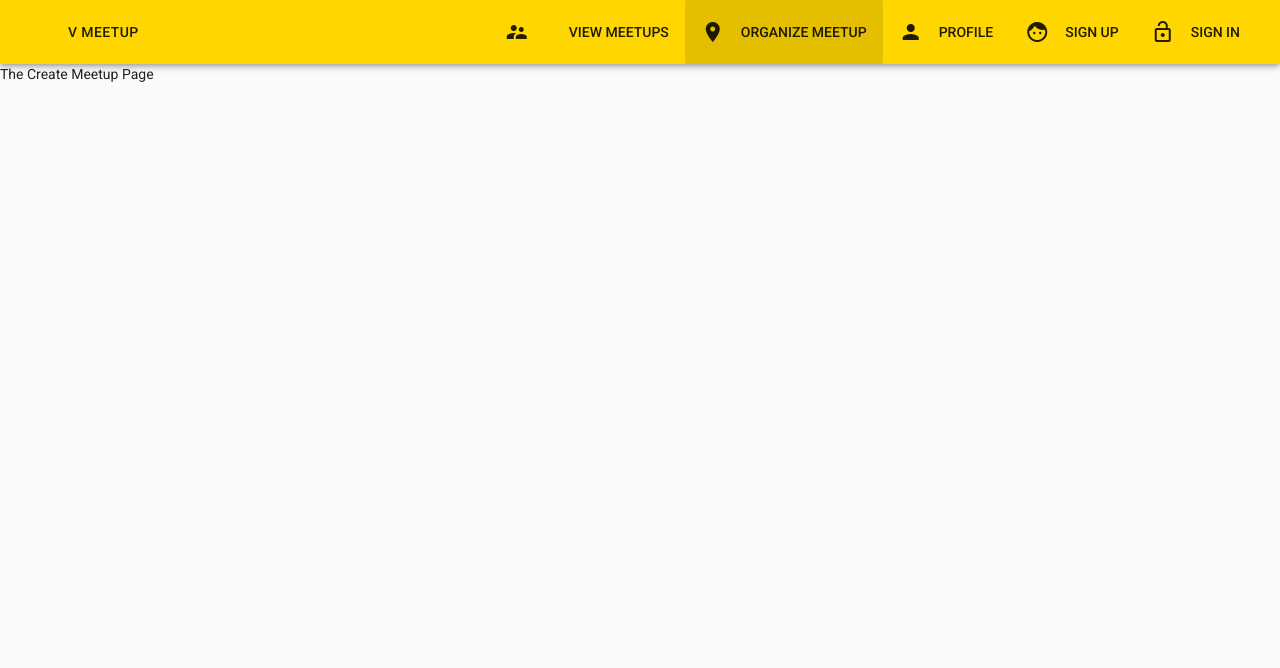
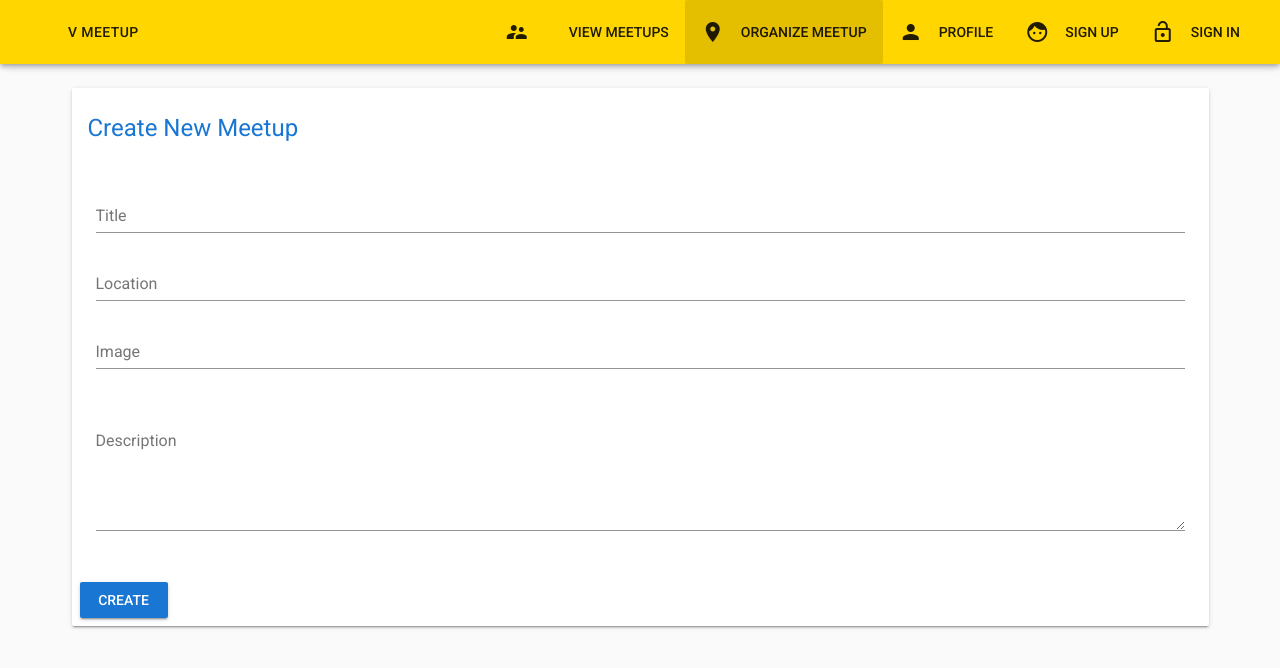
Before and after one commit to cesaramirez/vmeetup, a Vue app: page /creaste-meetup in a window 1280 px wide. Shown: the top 668 px of the page. Built offline with nearby package versions, Linux system fonts and the light colour scheme.

Commit message:
:sparkles: start form create meetup

```diff
--- a/src/components/Meetup/CreateMeetup.vue
+++ b/src/components/Meetup/CreateMeetup.vue
@@ -1,12 +1,103 @@
 <template>
-  <div>
-    <p>The Create Meetup Page</p>
-  </div>
+  <v-container>
+    <v-layout row>
+      <v-flex xs12>
+        <v-card>
+          <v-card-title primary-title class="primary--text">
+            <div class="headline">Create New Meetup</div>
+          </v-card-title>
+          <form @submit.prevent="onCreateMeetup">
+            <v-container>
+              <v-layout row>
+                <v-flex xs12>
+                  <form action="">
+                    <v-layout row>
+                      <v-flex xs12>
+                        <v-text-field
+                          name="title"
+                          label="Title"
+                          v-model="title"
+                          required
+                        ></v-text-field>
+                      </v-flex>
+                    </v-layout>
+                    <v-layout row>
+                      <v-flex xs12>
+                        <v-text-field
+                          name="location"
+                          label="Location"
+                          v-model="location"
+                          required
+                        ></v-text-field>
+                      </v-flex>
+                    </v-layout>
+                    <v-layout row>
+                      <v-flex xs12>
+                        <v-text-field
+                          name="image"
+                          label="Image"
+                          v-model="image"
+                          required
+                        ></v-text-field>
+                      </v-flex>
+                    </v-layout>
+                    <v-layout row justify-center>
+                      <v-flex xs12 >
+                        <img :src="image" alt="" width="100%">
+                      </v-flex>
+                    </v-layout>
+                    <v-layout row>
+                      <v-flex xs12>
+                        <v-text-field
+                          name="description"
+                          label="Description"
+                          v-model="description"
+                          multi-line
+                          required
+                        ></v-text-field>
+                      </v-flex>
+                    </v-layout>
+                  </form>
+                </v-flex>
+              </v-layout>
+            </v-container>
+            <v-card-actions>
+              <v-layout>
+                <v-flex xs12>
+                  <v-btn color="primary" type="submit">Create</v-btn>
+                </v-flex>
+              </v-layout>
+            </v-card-actions>
+          </form>
+        </v-card>
+      </v-flex>
+    </v-layout>
+  </v-container>
 </template>
 
 <script>
   export default {
-
+    data () {
+      return {
+        title: '',
+        location: '',
+        description: '',
+        image: ''
+      }
+    },
+    methods: {
+      onCreateMeetup () {
+        const meetupData = {
+          title: this.title,
+          location: this.location,
+          image: this.image,
+          description: this.description,
+          date: new Date()
+        }
+        this.$store.dispatch('createMeetup', meetupData)
+        console.log('event')
+      }
+    }
   }
 </script>
 
--- a/src/store/index.js
+++ b/src/store/index.js
@@ -39,6 +39,21 @@ export const store = new Vuex.Store({
     featureMeetups: getters => getters.loadedMeetups.slice(0, 5),
     loadedMeetup: state => (meetupId) => state.loadedMeetups.find(meetup => meetup.id === meetupId)
   },
-  mutations: {},
-  actions: {}
+  mutations: {
+    createMeetup (state, payload) {
+      state.loadedMeetups.push(payload)
+    }
+  },
+  actions: {
+    createMeetup ({commit}, payload) {
+      console.log('action')
+      const meetup = {
+        title: payload.title,
+        location: payload.location,
+        image: payload.image,
+        description: payload.description
+      }
+      commit('createMeetup', meetup)
+    }
+  }
 })
```
Also changed, not shown: 1 other file (tests, documents, lock files or other folders).
